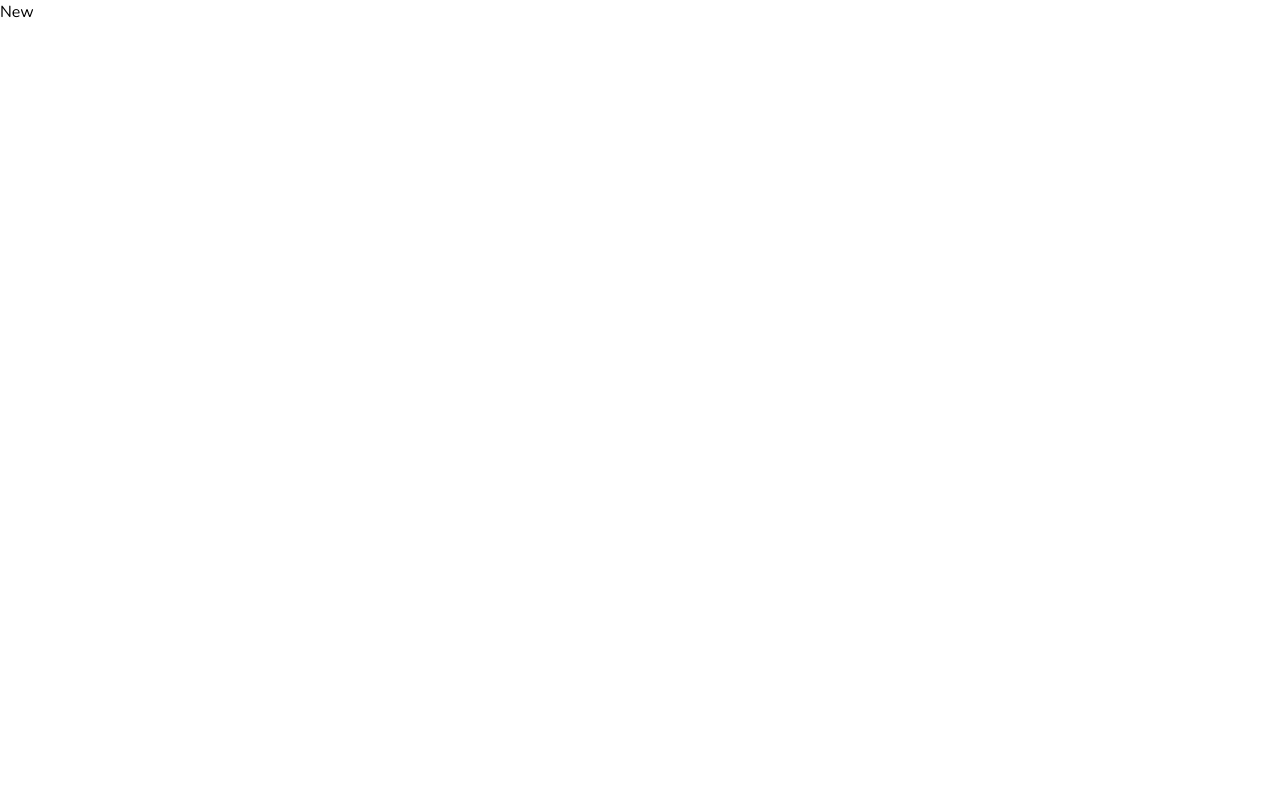
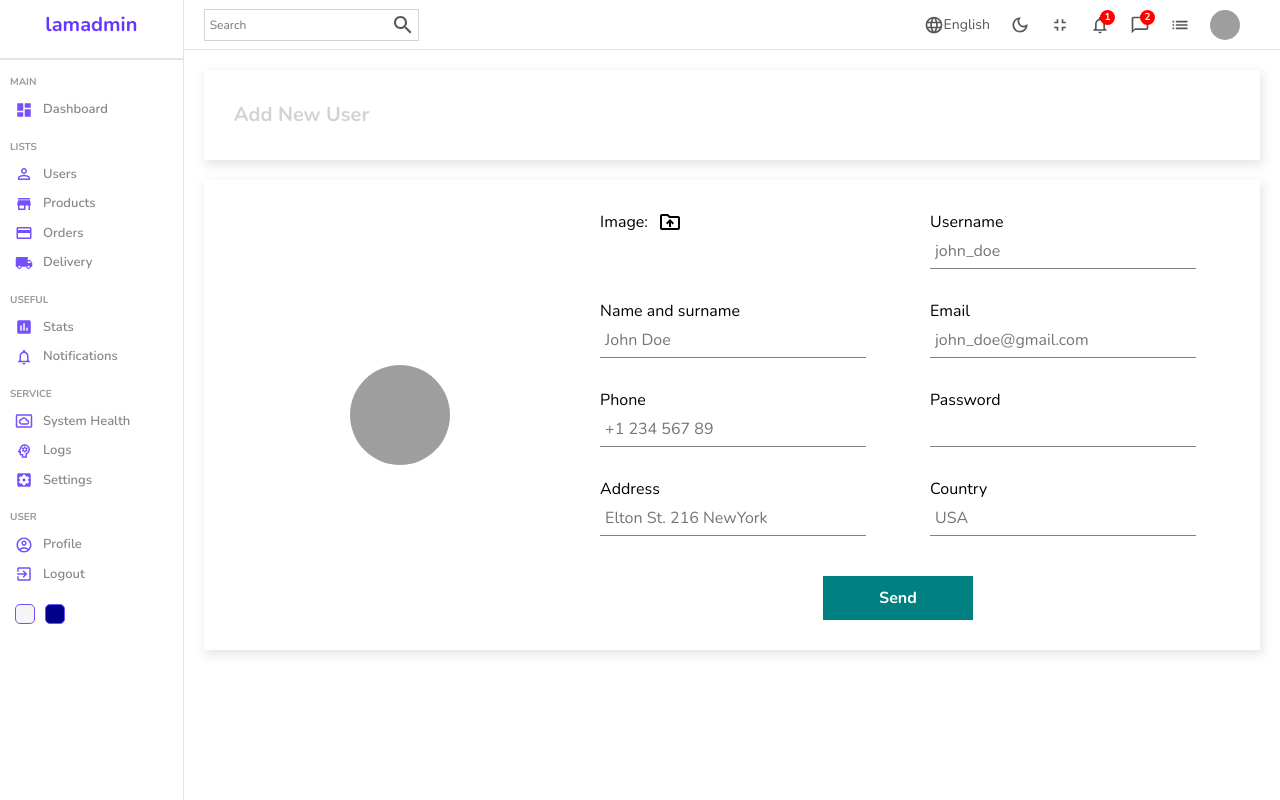
Before and after one commit to imRajAryan09/admin-page-re, a React (Create React App) app: page /users/new in a window 1280 px wide. Built offline with nearby package versions, Linux system fonts and the light colour scheme; grey boxes are pictures that could not be loaded.

Commit message:
New user page done

```diff
--- a/src/App.jsx
+++ b/src/App.jsx
@@ -5,6 +5,7 @@ import Login from "./pages/login/Login";
 import List from "./pages/list/List";
 import Single from "./pages/single/Single";
 import New from "./pages/new/New";
+import { productInputs, userInputs } from "./formSource";
 function App() {
 	return (
 		<div className="App">
@@ -16,12 +17,18 @@ function App() {
 						<Route path="users">
 							<Route index element={<List />} />
 							<Route path=":userId" element={<Single />} />
-							<Route path="new" element={<New />} />
+							<Route
+								path="new"
+								element={<New inputs={userInputs} title="Add New User" />}
+							/>
 						</Route>
 						<Route path="products">
 							<Route index element={<List />} />
 							<Route path=":productId" element={<Single />} />
-							<Route path="new" element={<New />} />
+							<Route
+								path="new"
+								element={<New inputs={productInputs} title="Add New Product" />}
+							/>
 						</Route>
 					</Route>
 				</Routes>
--- a/src/pages/new/New.jsx
+++ b/src/pages/new/New.jsx
@@ -1,9 +1,56 @@
-import React from 'react'
 import "./new.scss";
-const New = () => {
-  return (
-    <div>New</div>
-  )
-}
+import Sidebar from "../../components/sidebar/Sidebar";
+import Navbar from "../../components/navbar/Navbar";
+import DriveFolderUploadOutlinedIcon from "@mui/icons-material/DriveFolderUploadOutlined";
+import { useState } from "react";
 
-export default New
+const New = ({ inputs, title }) => {
+	const [file, setFile] = useState("");
+	return (
+		<div className="new">
+			<Sidebar />
+			<div className="newContainer">
+				<Navbar />
+				<div className="top">
+					<h1>{title}</h1>
+				</div>
+				<div className="bottom">
+					<div className="left">
+						<img
+							src={
+								file
+									? URL.createObjectURL(file)
+									: "https://icon-library.com/images/no-image-icon/no-image-icon-0.jpg"
+							}
+							alt=""
+						/>
+					</div>
+					<div className="right">
+						<form>
+							<div className="formInput">
+								<label htmlFor="file">
+									Image: <DriveFolderUploadOutlinedIcon className="icon" />
+								</label>
+								<input
+									type="file"
+									id="file"
+									onChange={(e) => setFile(e.target.files[0])}
+									style={{ display: "none" }}
+								/>
+							</div>
+							{inputs.map((input) => (
+								<div className="formInput" key={input.id}>
+									<label>{input.label}</label>
+									<input type={input.type} placeholder={input.placeholder} />
+								</div>
+							))}
+							<button>Send</button>
+						</form>
+					</div>
+				</div>
+			</div>
+		</div>
+	);
+};
+
+export default New;
--- a/src/pages/new/new.scss
+++ b/src/pages/new/new.scss
@@ -0,0 +1,71 @@
+.new {
+	width: 100%;
+	display: flex;
+	.newContainer {
+		flex: 6;
+		.top,
+		.bottom {
+			-webkit-box-shadow: 2px 4px 10px 1px rgba(0, 0, 0, 0.47);
+			box-shadow: 2px 4px 10px 1px rgba(201, 201, 201, 0.47);
+			padding: 30px;
+			margin: 20px;
+			display: flex;
+            align-items: center;
+            justify-content: space-between;
+			h1 {
+				color: lightgray;
+				font-size: 20px;
+			}
+			.left {
+				flex: 1;
+                display: flex;
+                justify-content: center;
+				img {
+					width: 100px;
+					height: 100px;
+					border-radius: 50%;
+					object-fit: cover;
+				}
+			}
+			.right {
+				flex: 2;
+				form {
+					display: flex;
+					flex-wrap: wrap;
+					gap: 30px;
+					justify-content: space-evenly;
+					.formInput {
+                        display: flex;
+                        flex-direction: column;
+						width: 40%;
+						label {
+							display: flex;
+							align-items: center;
+							gap: 10px;
+							.icon {
+								cursor: pointer;
+							}
+						}
+						input {
+							width: 100%;
+							padding: 5px;
+							border: none;
+							border-bottom: 1px solid gray;
+                            outline: none;
+						}
+					}
+					button {
+						width: 150px;
+						padding: 10px;
+						border: none;
+						background-color: teal;
+						color: white;
+						font-weight: bold;
+						cursor: pointer;
+						margin-top: 10px;
+					}
+				}
+			}
+		}
+	}
+}
```
